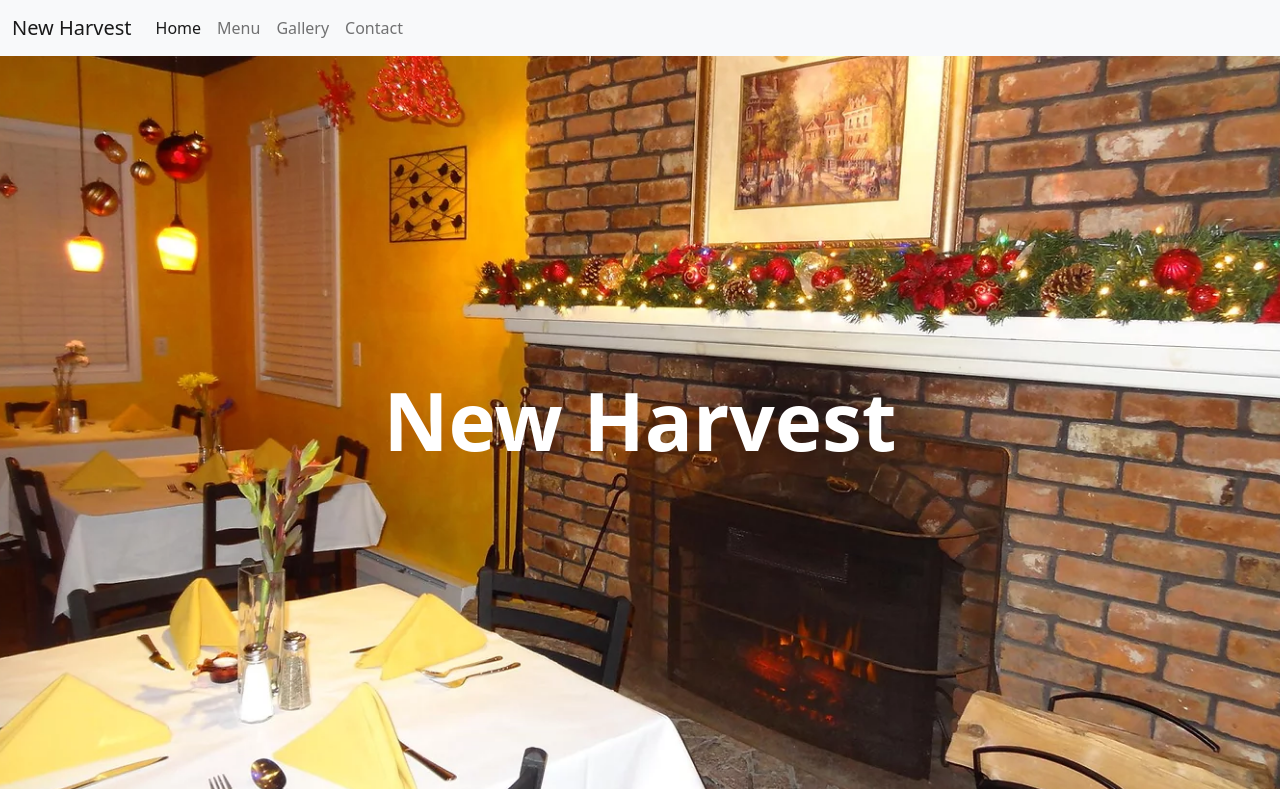
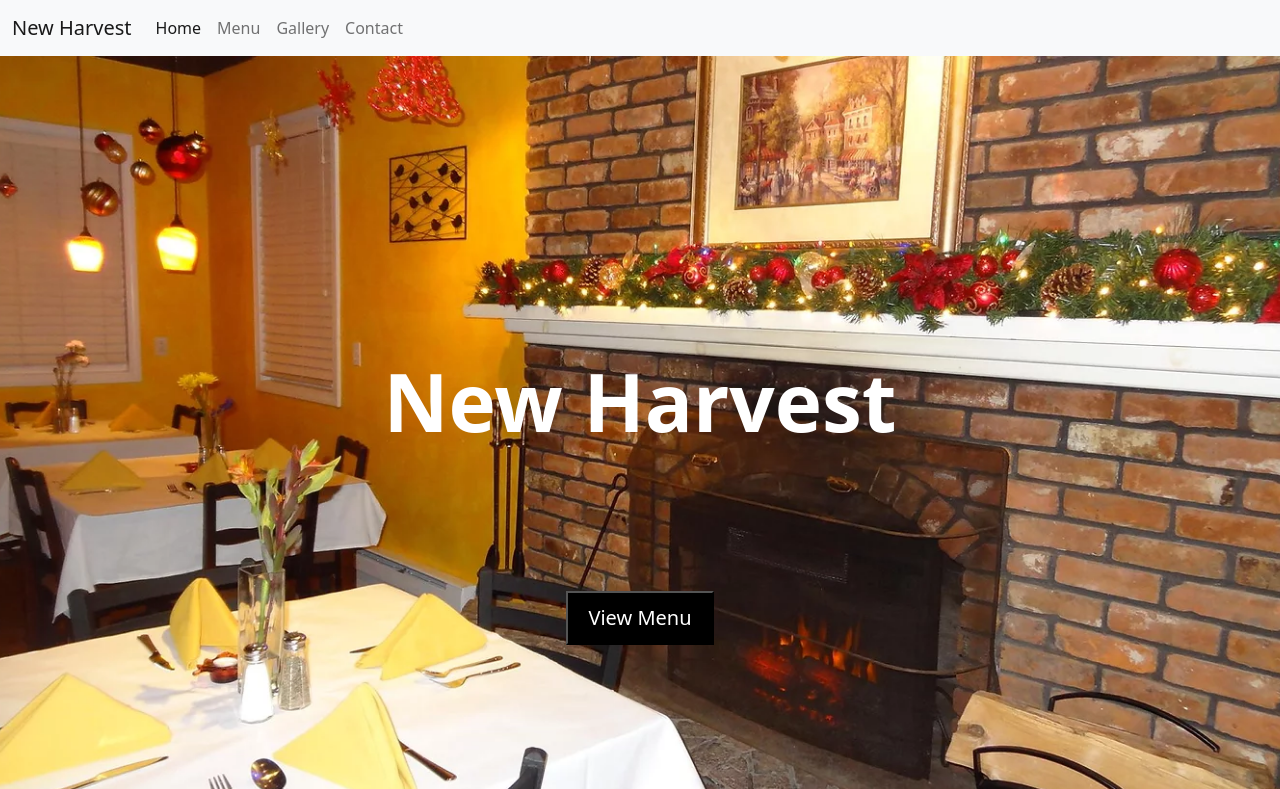
Before and after one commit to MarkoGutierro/New-Harvest-Restaurant-BF, a plain HTML site: page index.html in a window 1280 px wide. Shown: the top 789 px of the page. Drawn offline with nearby package versions, Linux system fonts and the light colour scheme.

Commit message:
View Menu Button Added to Home Page
The hero now contains a view menu button. This CTA will increase user engagement. Also, it just makes the page look more professional.

```diff
--- a/index.html
+++ b/index.html
@@ -5,7 +5,7 @@
     <meta charset="UTF-8">
     <meta http-equiv="X-UA-Compatible" content="IE=edge">
     <meta name="viewport" content="width=device-width, initial-scale=1.0">
-    <meta name = "description" content = "Located in Beacon Falls Connecticut, New Harvest
+    <meta name="description" content="Located in Beacon Falls Connecticut, New Harvest
     is a MUST visit restaurant if you love excellent food and friendly staff.">
     <title>New Harvest Restaurant | Beacon Falls, CT</title>
     <link rel="shortcut icon" type="image/jpg" href="./images/favicon.png">
@@ -42,7 +42,11 @@
         </div>
     </nav>
     <div class="site-intro">
-        <h1 id="site-title">New Harvest</h1>
+        <div class="hero-flex">
+            <p></p> <!--Fake element that creates equal spacing-->
+            <h1 id="site-title">New Harvest</h1>
+            <a href="menu.html"><button class="hero-btn">View Menu</button></a>
+        </div>
     </div>
     <div class="about-container">
         <div class="about-img">
--- a/styles.css
+++ b/styles.css
@@ -1,13 +1,14 @@
-*{
+* {
   box-sizing: border-box;
 }
 
-html, body {
+html,
+body {
   max-width: 100%;
   overflow-x: hidden;
 }
 
-div > img{
+div>img {
   object-fit: cover;
   object-position: 50% 50%;
   width: 100%;
@@ -15,16 +16,29 @@ div > img{
 }
 
 .site-intro {
+  height: 92vh;
+  background: no-repeat url("./images/fireplace.webp");
+  background-position: 50% 50%;
+  background-size: cover;
+}
+
+.hero-flex {
   display: flex;
   align-items: center;
-    justify-content: center;
+  justify-content: space-around;
   flex-direction: column;
   width: 100%;
   text-align: center;
   height: 92vh;
-    background: no-repeat url("./images/fireplace.webp");
-    background-position: 50% 50%;
-    background-size: cover;
+  padding: 10vh;
+}
+
+.hero-btn {
+  font-size: 20px;
+  background-color: black;
+  color: white;
+  border-color: black;
+  padding: 10px 20px 10px 20px;
 }
 
 .about-container {
@@ -42,26 +56,26 @@ div > img{
 .about-text {
   font-size: 1.25rem;
   font-style: italic;
-    color:rgb(233, 233, 233);
+  color: rgb(233, 233, 233);
   padding: .75rem;
   background-color: black;
 }
 
-.menu-container{
+.menu-container {
   margin-left: 15%;
   margin-right: 15%;
 }
 
-.menu-container > h1{
+.menu-container>h1 {
   margin-top: 2rem;
 }
 
-.menu-container > h2 {
+.menu-container>h2 {
   margin-top: 2rem;
   color: #ED4454;
 }
 
-.more-text{
+.more-text {
   color: black;
   font-weight: normal;
   font-size: large;
@@ -89,24 +103,24 @@ div > img{
   border-radius: 12.5px;
 }
 
-.contact-container{
+.contact-container {
   margin: auto;
   width: 75%;
   max-width: 1076px;
 }
 
-#contact-title{
+#contact-title {
   text-align: center;
   margin: 1rem;
 }
 
-.contact-item{
+.contact-item {
   display: flex;
   justify-content: space-around;
   flex-wrap: wrap;
 }
 
-.info-container{
+.info-container {
   display: flex;
   flex-wrap: wrap;
   justify-content: space-around;
@@ -120,23 +134,23 @@ div > img{
   background-color: rgb(250, 250, 252);
 }
 
-.input-container{
+.input-container {
   display: flex;
   flex-wrap: wrap;
   justify-content: space-around;
 }
 
-.input-item{
+.input-item {
   margin-top: .5rem;
   margin-left: 2rem;
   margin-right: 2rem;
 }
 
-.submit{
+.submit {
   text-align: center;
 }
 
-.submit > button {
+.submit>button {
   width: 50%;
   margin-bottom: .75rem;
 }
@@ -152,8 +166,13 @@ div > img{
 }
 
 @keyframes welcome {
-    from{opacity: 0}
-    to{opacity: 1}
+  from {
+    opacity: 0
+  }
+
+  to {
+    opacity: 1
+  }
 }
 
 
@@ -186,7 +205,7 @@ div > img{
 
 @media (min-width: 0px) {
   #site-title {
-      font-size: 200%;
+    font-size: 250%;
   }
 }
 
```
Also changed, not shown: menu.html (+0 -3 lines). Lines whose indentation alone changed are shown as unchanged.
